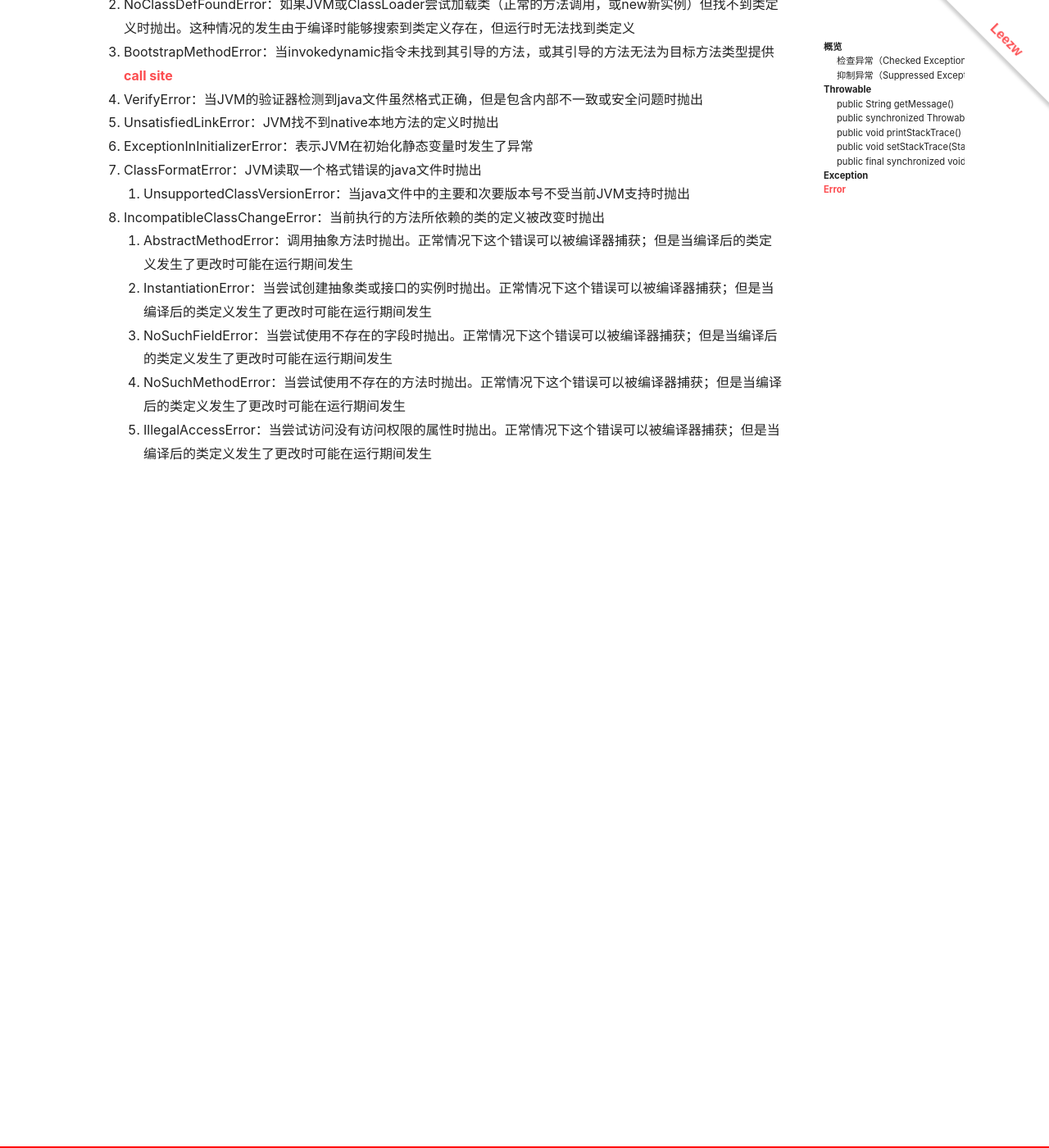
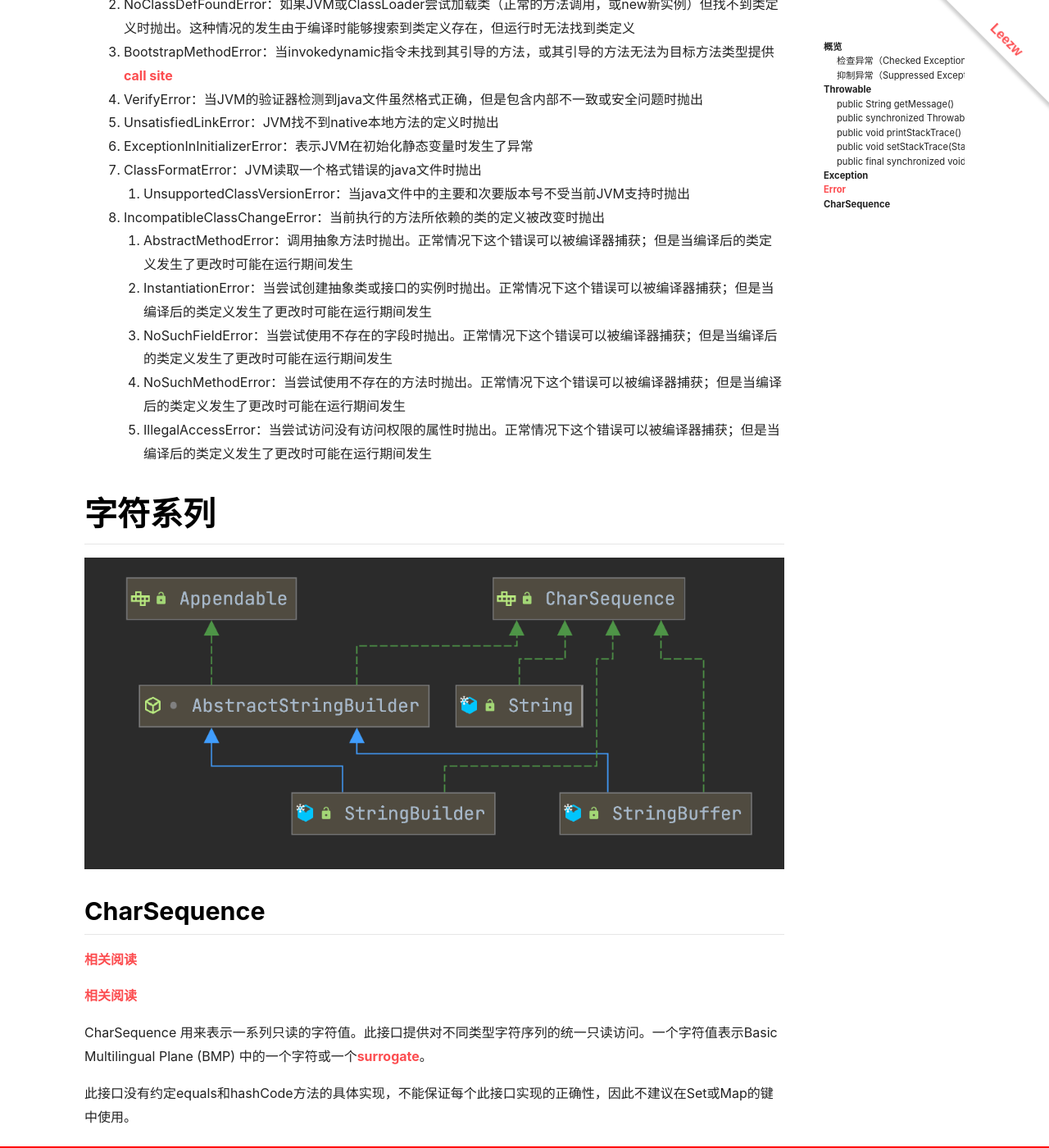
Before and after one commit to quantum-li/quantum-li.github.io, a Jekyll site: the page built from _article/2021-11-16-java-lang.md, in a window 1280 px wide and 1400 px high, scrolled down 4356 px. Shown: the whole window at 82% size. Built offline with Jekyll 4.4.1, drawn with Linux system fonts in a browser that asks for light colours; nearby versions of some CDN libraries; some of the changed text lies outside the part shown.

Commit message:
2021-11-18 11:15:35

```diff
--- a/_article/2021-11-16-java-lang.md
+++ b/_article/2021-11-16-java-lang.md
@@ -7,12 +7,12 @@ categories:
 - lang
 description: JDK源码rt.jar中java.lang包拆解、详解
 permalink: "/posts/jdk-rt-jar-java-lang"
-excerpt: Throwable、Exception、Error
+excerpt: 异常、字符
 ---
 
 基于 jdk8 <https://docs.oracle.com/javase/8/docs/api/index.html>
 
-# Throwable、Exception、Error
+# 异常系列
 
 ## 概览
 
@@ -166,3 +166,17 @@ Error 表示不应该由应用程序捕获的严重错误，及时发生也无
       3. NoSuchFieldError：当尝试使用不存在的字段时抛出。正常情况下这个错误可以被编译器捕获；但是当编译后的类定义发生了更改时可能在运行期间发生
       4. NoSuchMethodError：当尝试使用不存在的方法时抛出。正常情况下这个错误可以被编译器捕获；但是当编译后的类定义发生了更改时可能在运行期间发生
       5. IllegalAccessError：当尝试访问没有访问权限的属性时抛出。正常情况下这个错误可以被编译器捕获；但是当编译后的类定义发生了更改时可能在运行期间发生
+
+# 字符系列
+
+![字符](../assets/images/java-lang/charstring.png)
+
+## CharSequence
+
+[相关阅读](https://en.wikipedia.org/wiki/Plane_(Unicode))
+
+[相关阅读](https://blog.boileryao.com/2018/11/java-encoding-and-whats-codepoint/)
+
+CharSequence 用来表示一系列只读的字符值。此接口提供对不同类型字符序列的统一只读访问。一个字符值表示Basic Multilingual Plane (BMP) 中的一个字符或一个[surrogate](https://docs.oracle.com/javase/8/docs/api/java/lang/Character.html#unicode)。
+
+此接口没有约定equals和hashCode方法的具体实现，不能保证每个此接口实现的正确性，因此不建议在Set或Map的键中使用。
```
Also changed, not shown: assets/images/java-lang/charstring.png (added).
